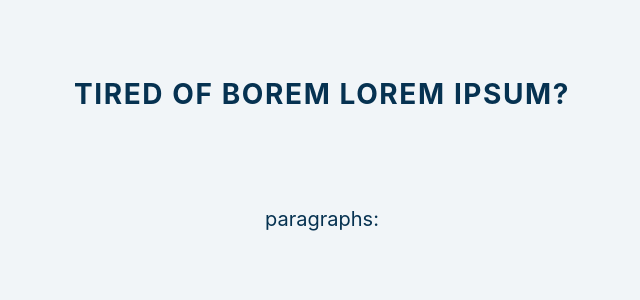
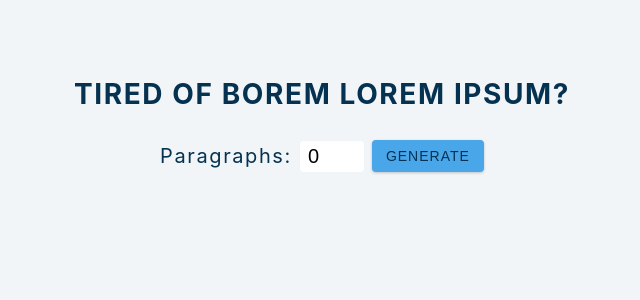
Before and after one commit to stephanieraymos/lorem-ipsum, a React (Create React App) app: page / in a window 1280 px wide. Shown: the top 300 px of the page, without its empty margins (318-958 px from the left). Built offline with nearby package versions, Linux system fonts and the light colour scheme.

Commit message:
Form and button

```diff
--- a/src/App.js
+++ b/src/App.js
@@ -1,24 +1,30 @@
-import React, { useState } from 'react';
-import data from './data';
+import React, { useState } from "react";
+import data from "./data";
 function App() {
-
   const [count, setCount] = useState(0);
   const [text, setText] = useState([]);
 
   const handleSubmit = (e) => {
     e.preventDefault();
-        console.log('Testing');
-    }
+    console.log("Testing");
+  };
 
   return (
     <section className="section-center">
       <h3>Tired of borem lorem ipsum?</h3>
-      <form className="lorem-form" onSubmit={handleSubmit}></form>
-      <label htmlFor="amount">
-          paragraphs:
-      </label>
+      <form className="lorem-form" onSubmit={handleSubmit}>
+        <label htmlFor="amount">paragraphs:</label>
+        <input
+          type="number"
+          name="amount"
+          id="amount"
+          value={count}
+          onChange={(e) => setCount(e.target.value)}
+        />
+        <button type="submit" className="btn">Generate</button>
+      </form>
     </section>
-    )
+  );
 }
 
 export default App;
```
Lines whose indentation alone changed are shown as unchanged.
